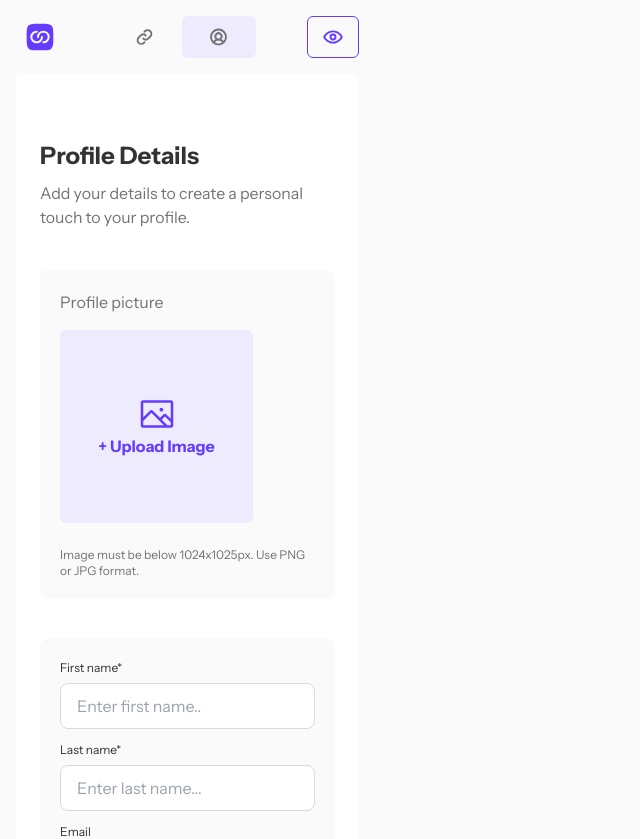
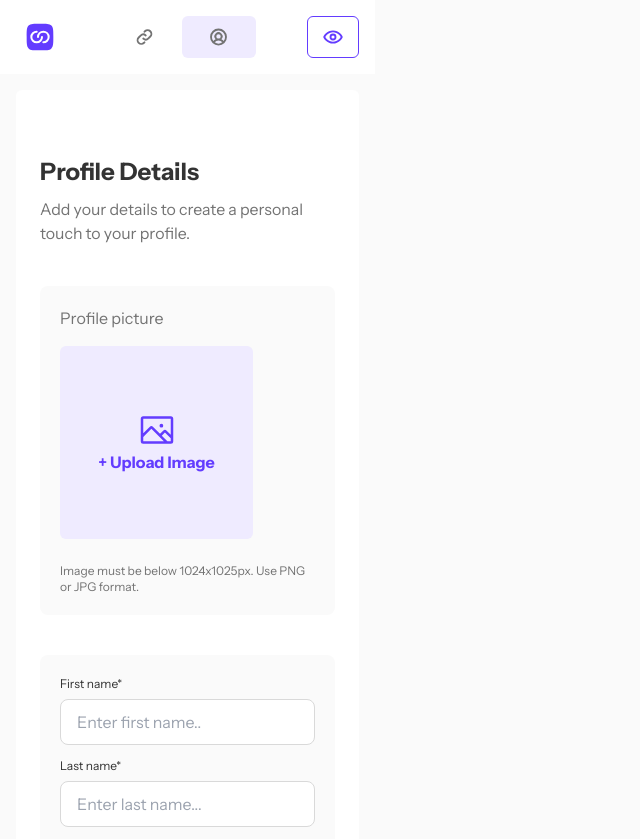
Before and after one commit to shaversj/link-sharing-app, a Next.js app: page /profile in a window 1280 px wide. Shown: the top 839 px of the page, without its empty margins (0-640 px from the left). Built offline with nearby package versions, Linux system fonts and the light colour scheme.

Commit message:
Update Links + Preview page formatting

```diff
--- a/src/app/links/page.tsx
+++ b/src/app/links/page.tsx
@@ -7,9 +7,7 @@ export default async function Links() {
   return (
     <>
       <div>
-        <div>
-          <CustomizeLinksPage userId={session?.user?.id || ""} />
-        </div>
+        <CustomizeLinksPage userId={session?.user?.id || ""} />
       </div>
     </>
   );
--- a/src/app/profile/page.tsx
+++ b/src/app/profile/page.tsx
@@ -6,7 +6,7 @@ export default function Profile() {
   return (
     <div>
       <Header activePage={"profile"} />
-      <div className={"px-4 antialiased"}>
+      <div className={"mt-4 px-4 antialiased"}>
         <div className={"rounded-md bg-white px-6 pb-6"}>
           <div className={"space-y-[0.5rem] pt-[4rem]"}>
             <h2 className={"text-left align-top text-[1.5rem] font-bold leading-[150%] text-dark-gray"}>Profile Details</h2>
--- a/src/components/CustomizeLinksPage.tsx
+++ b/src/components/CustomizeLinksPage.tsx
@@ -28,7 +28,7 @@ export default function CustomizeLinksPage({ userId }: { userId: string }) {
   return (
     <>
       <Header activePage={"links"} />
-      <div className={"px-4 antialiased"}>
+      <div className={"mt-4 px-4 antialiased"}>
         <div className={"rounded-md bg-white px-6 py-6"}>
           <div className={"space-y-[0.5rem] pt-[4rem]"}>
             <h2 className={"text-left align-top text-[1.5rem] font-bold leading-[150%] text-dark-gray"}>Customize your links</h2>
--- a/src/components/Header.tsx
+++ b/src/components/Header.tsx
@@ -4,7 +4,7 @@ import Link from "next/link";
 export default function Header({ activePage }: { activePage: string }) {
   return (
     <>
-      <div className={"py-4 pl-6 pr-4"}>
+      <div className={"bg-white py-4 pl-6 pr-4"}>
         <nav className={"flex items-center"}>
           <div className={"mr-auto"}>
             <Image src="/images/logo-devlinks-small.svg" alt="logo" width={32} height={32} />
```
